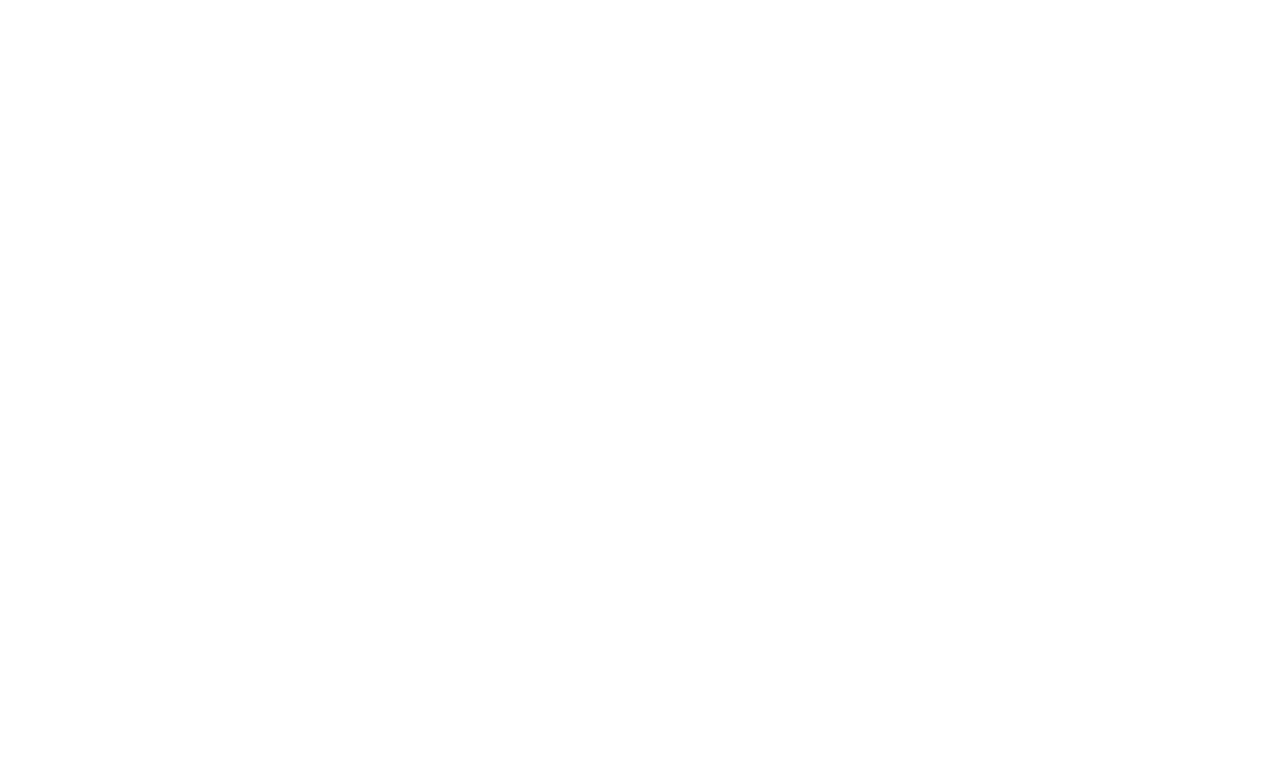
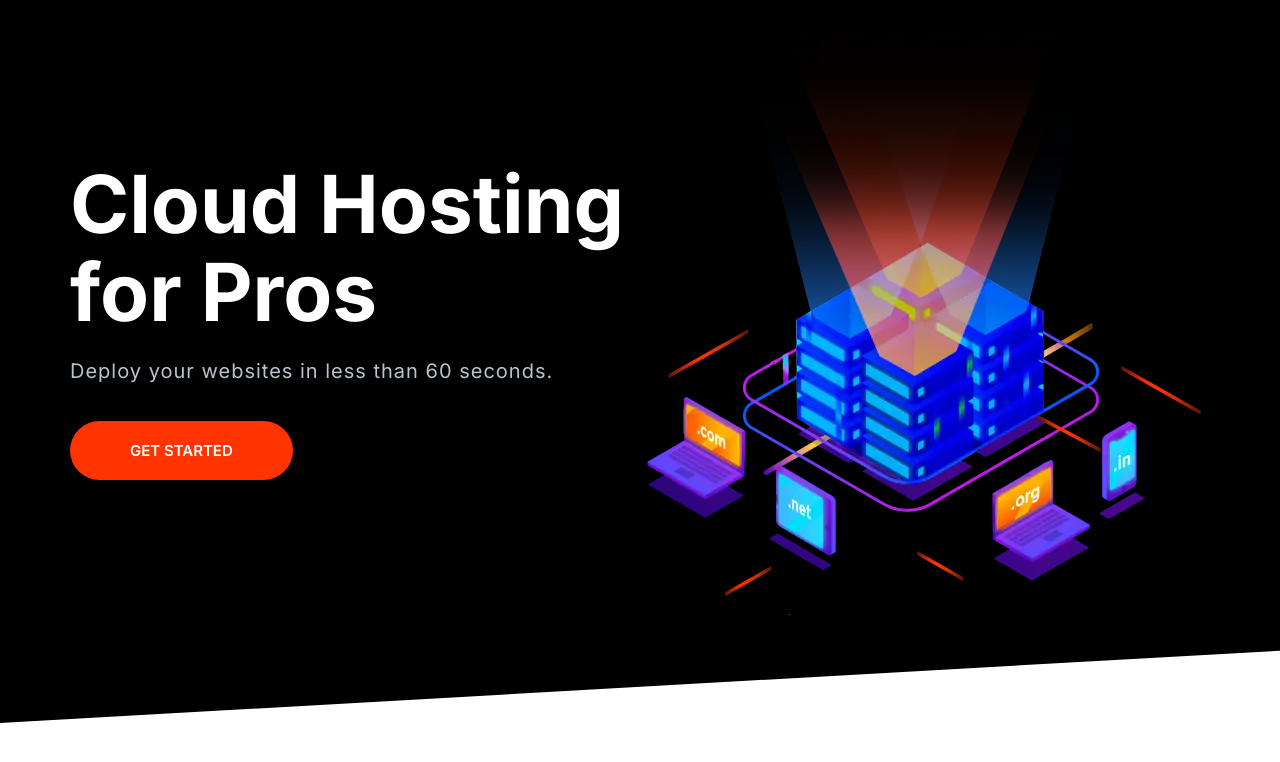
Before and after one commit to andressami/cursomoshify, a plain HTML site: page index.html in a window 1280 px wide. Drawn offline with Linux system fonts and the light colour scheme.

Commit message:
Construindo Hero

```diff
--- a/Styles/styles.css
+++ b/Styles/styles.css
@@ -29,7 +29,7 @@
 h1, h2, h3 {
     color: var(--color-headings);
     margin-bottom: 1rem;
-
+   line-height: 1.1;
 }
 
 h1 {
@@ -698,3 +698,30 @@
     }
 
 }
+
+/* HERO */
+
+.hero {
+    clip-path: polygon(0% 0%, 100% 0%, 100% 90%, 0% 100%);
+}
+
+.hero__tagline {
+    font-size: 2rem;
+    color: #b9c3cf;
+    letter-spacing: 1px;
+    margin: 2rem 0 5rem;
+}
+
+.hero__image {
+    width: 100%;
+}
+
+@media screen and (min-width: 768px) {
+    .hero {
+        padding-top: 0;
+    }
+    .hero__content {
+        text-align: left;
+        align-self: center;
+    }
+}
--- a/index.html
+++ b/index.html
@@ -15,6 +15,28 @@
     <link rel="stylesheet" href="Styles/styles.css" />
   </head>
   <body>
+    <section class="block block--dark block--skewed-left hero">
+      <div class="container grid grid--1x2">
+        <header class="block__header hero__content">
+          <h1 class="block__heading">Cloud Hosting for Pros</h1>
+          <p class="hero__tagline">
+            Deploy your websites in less than 60 seconds.
+          </p>
+          <a href="#" class="btn btn--accent btn--streched">Get Started</a>
+        </header>
+        <picture>
+          <source
+            srcset="images/banner.webp 1x, images/banner@2x.webp 2x"
+            type="image/webp"
+          />
+          <source
+            srcset="images/banner.png 1x, images/banner@2x.png 2x"
+            type="image/png"
+          />
+          <img class="hero__image" src="Images/banner.png" alt="" />
+        </picture>
+      </div>
+    </section>
     <script src="js/main.js"></script>
   </body>
 </html>
```
Also changed, not shown: Components/Hero.html (added, +20 -0 lines), Images/banner.png (added), Images/banner.webp (added), Images/banner@2x.webp (added).
